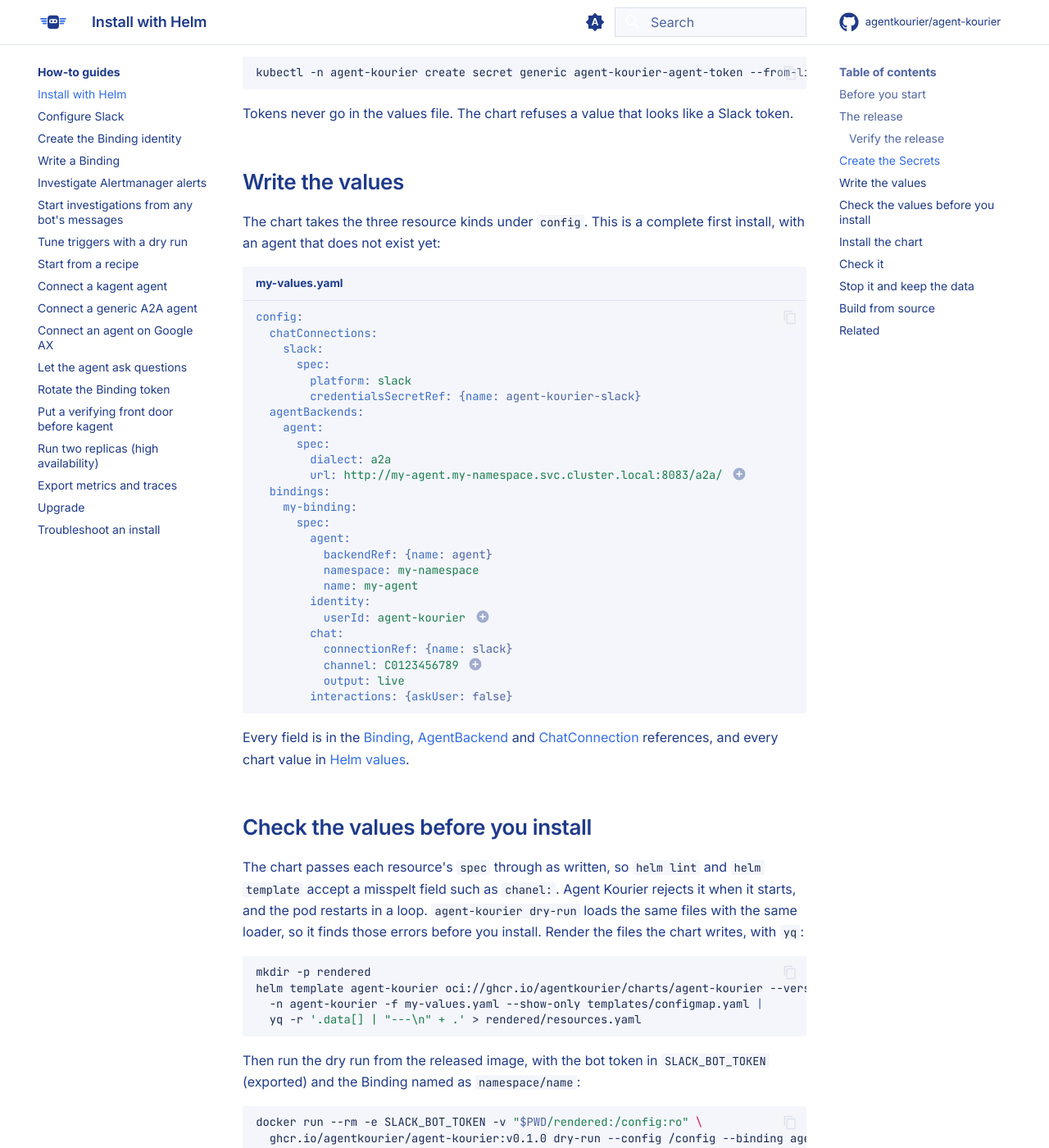
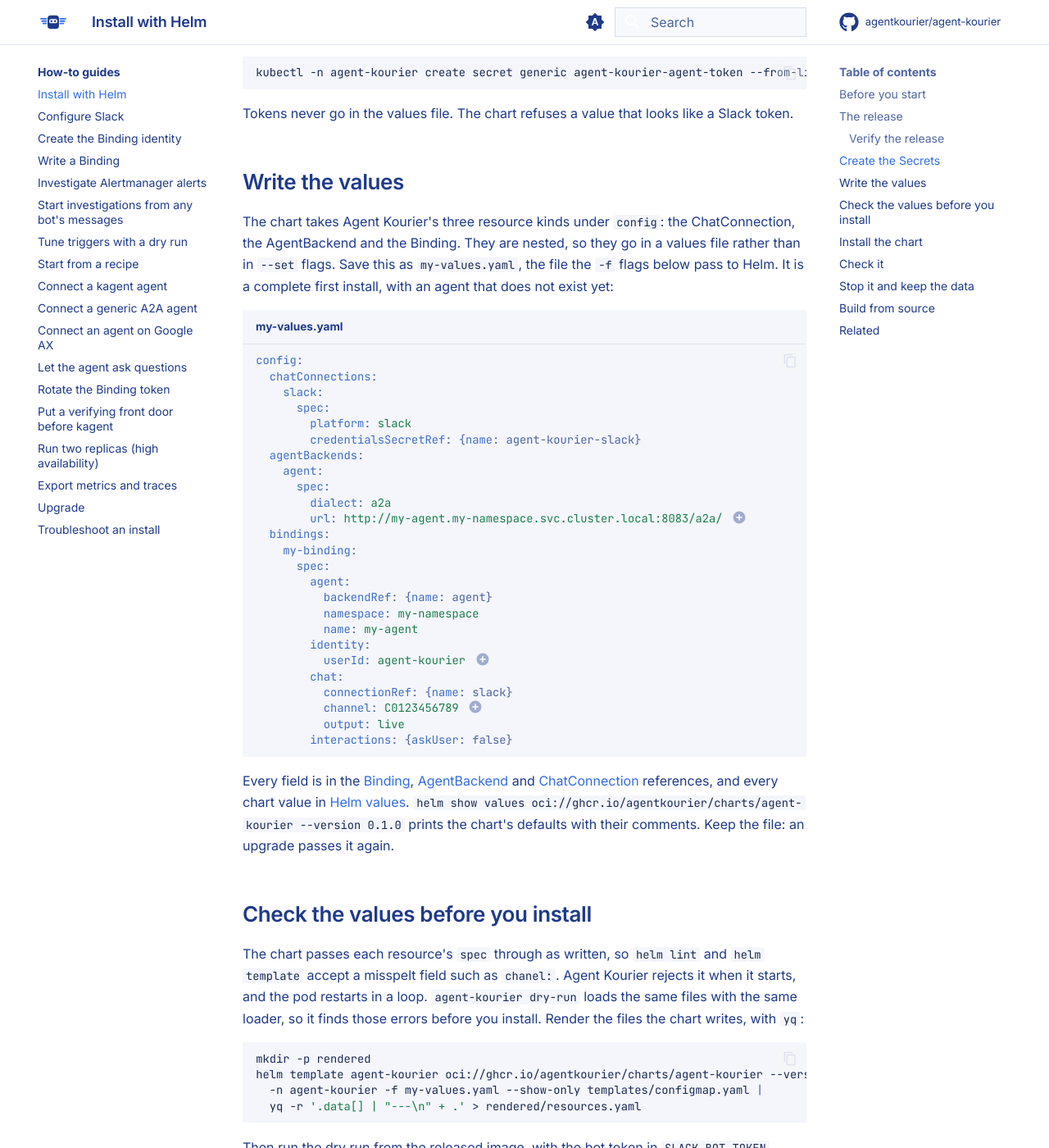
Before and after one commit to agentkourier/agent-kourier, an MkDocs documentation site: the page built from docs/how-to/install-with-helm.md, in a window 1280 px wide and 1400 px high, scrolled down 1957 px. Shown: the whole window at 82% size. Built offline with MkDocs 1.6.1 and Material for MkDocs 9.7.7, drawn with Linux system fonts in a browser that asks for light colours; comment, search, counter and statistics services are not loaded.

Commit message:
docs: say what my-values.yaml is and show how to write it
Every install and upgrade command passes -f my-values.yaml, but only the Helm
guide showed the file, and it never said to save it. The chart README, which
the package page shows on its own, started with the install command and no
values at all.

The guide now says to save its example as my-values.yaml, why the resources go
in a file rather than --set, and how to print the chart's defaults. The chart
README gives a minimal values file before its install command (it renders and
loads with the v0.1.0 image) and links the guide's section. The upgrade guide
says to pass the file you installed with, since helm upgrade replaces the
release's values.

````diff
--- a/docs/how-to/install-with-helm.md
+++ b/docs/how-to/install-with-helm.md
@@ -74,8 +74,9 @@
 
 ## Write the values
 
-The chart takes the three resource kinds under `config`. This is a complete first install, with an agent that does
-not exist yet:
+The chart takes Agent Kourier's three resource kinds under `config`: the ChatConnection, the AgentBackend and the
+Binding. They are nested, so they go in a values file rather than in `--set` flags. Save this as `my-values.yaml`, the
+file the `-f` flags below pass to Helm. It is a complete first install, with an agent that does not exist yet:
 
 ```yaml title="my-values.yaml"
 config:
@@ -112,6 +113,8 @@
 
 Every field is in the [Binding](../reference/binding.md), [AgentBackend](../reference/agentbackend.md) and
 [ChatConnection](../reference/chatconnection.md) references, and every chart value in [Helm values](../reference/helm-values.md).
+`helm show values oci://ghcr.io/agentkourier/charts/agent-kourier --version 0.1.0` prints the chart's defaults with their
+comments. Keep the file: an upgrade passes it again.
 
 ## Check the values before you install
 
````
Also changed, not shown: charts/agent-kourier/README.md (+31 -3 lines), docs/how-to/upgrade.md (+3 -0 lines).
